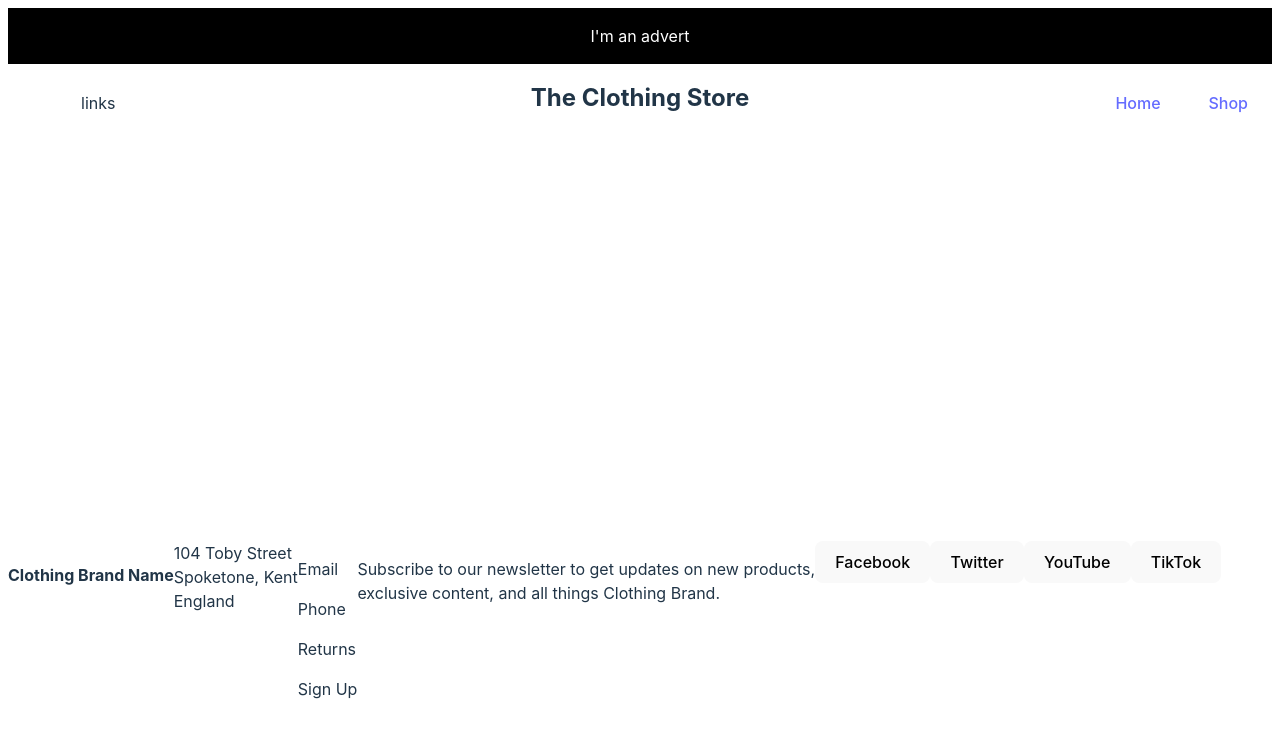
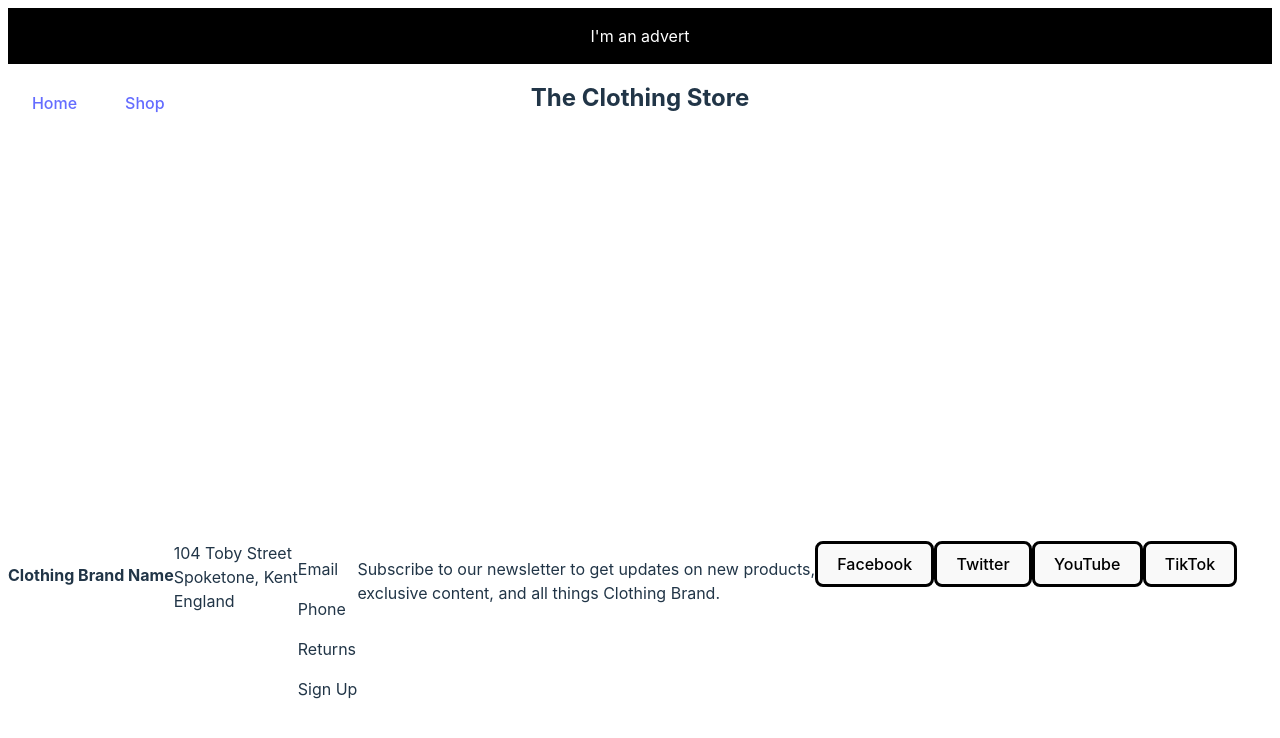
Before and after one commit to malcomcrab/react-shopping-cart, a React (Vite) app: page / in a window 1280 px wide. Shown: the top 738 px of the page. Built offline with nearby package versions, Linux system fonts and the light colour scheme.

Commit message:
Added full basket display component. Filled with placeholder elements

```diff
--- a/src/App.css
+++ b/src/App.css
@@ -6,6 +6,16 @@
   grid-row: 2;
   grid-template-columns: 1fr 1fr 1fr 1fr;
   grid-template-rows: 1fr 1fr;
+}
+
+.product-display-card{
+  display: flex;
+  border: solid;
+  flex-direction: column;
+  justify-content: center;
+  align-items: center;
+  text-align: center;
+  padding:1em;
 }
 
 #homepage-body {
@@ -27,3 +37,12 @@ h1 {
   display: flex;
   flex-direction: row;
 }
+
+#checkout-basket-container{
+  position:fixed;
+  right:0;
+  z-index: 4;
+  background-color: wheat;
+  width:45%;
+  height:100%;
+}
--- /dev/null
+++ b/src/components/FullBasketDisplay.jsx
@@ -0,0 +1,40 @@
+
+/*
+
+Title
+Total Items in basket (display)
+List of items:
+    -Title
+    -Pic
+    -Total Ordered
+    -Individual Price
+    -Update total to order (input + submit button)
+    -Delete total of item from basket
+Subtotal display
+Checkout button
+Clear all items button
+
+
+*/
+
+function FullBasketDisplay(){
+
+    return(
+        <div id="checkout-basket-container">
+            <div id="basket-header">
+                <h3>Shopping Cart:</h3>
+                <button>Hide Basket</button>
+
+            </div>
+            <p>Total items goes here:</p>
+            <p>Order List goes here:</p>
+
+            <div id="basket-controls">
+                <button>Checkout</button>
+                <button>Clear All</button>
+            </div>
+        </div>
+    )
+}
+
+export default FullBasketDisplay;
--- a/src/components/Header.jsx
+++ b/src/components/Header.jsx
@@ -7,18 +7,22 @@ function Header({ basketItems, basketSubtotal }) {
         <p>I'm an advert</p>
       </div>
 
-      <div className={styles.links}>
-        {basketItems && <p>Basket: {basketItems.length}</p>
-        }
-        {basketItems && <p>Total: £ {basketSubtotal.toFixed(2)} </p>}
-        <p>links</p>
-      </div>
+      <Navbar className={styles.navbar} />
 
       <div className={styles.title}>
         <h1 id="main-title">The Clothing Store</h1>
       </div>
 
-      <Navbar className={styles.navbar} />
+      <div className={styles.headerBasket}>
+        {basketItems && <p>Basket: {basketItems.length}</p>
+        }
+        {basketItems && <p>Total: £ {basketSubtotal.toFixed(2)} </p>}
+
+      </div>
+
+
+
+
     </div>
   );
 }
--- a/src/components/ProductDisplayTemplate.jsx
+++ b/src/components/ProductDisplayTemplate.jsx
@@ -19,11 +19,11 @@ function ProductDisplayTemplate({ productApiData, basketItems, setBasketItems})
     <div className="product-display-card">
       <img height="auto" width="200" src={productApiData.image} />
       <h5>{productApiData.title}</h5>
-      <p>{productApiData.price.toFixed(2)}</p>
+      <p>£{productApiData.price.toFixed(2)}</p>
       <input name={'add-total'} type="number" onChange={(e)=> setTotalProduct(e.target.value)}
 value={totalProduct} ></input>
       <button onClick={handleAddToBasketClick} value={totalProduct}
-       >Add To Basket</button>
+       >+</button>
     </div>
   );
 }
--- a/src/css-modules/Header.module.css
+++ b/src/css-modules/Header.module.css
@@ -22,13 +22,12 @@
   text-align: center;
 }
 
-.links {
+.headerBasket {
   display: flex;
-  flex-direction: row;
-  justify-content: space-around;
+  flex-direction: column;
   align-items: center;
   grid-row: 2;
-  grid-column: 1;
+  grid-column: 3;
   padding: none;
 }
 
@@ -38,6 +37,6 @@
   justify-content: space-around;
   align-items: center;
   grid-row: 2;
-  grid-column: 3;
+  grid-column: 1;
   padding: none;
 }
--- a/src/index.css
+++ b/src/index.css
@@ -59,5 +59,6 @@ button:focus-visible {
   }
   button {
     background-color: #f9f9f9;
+    border: solid;
   }
 }
--- a/src/pages/ShopPage.jsx
+++ b/src/pages/ShopPage.jsx
@@ -3,6 +3,7 @@ import Header from "../components/Header"
 import InfoBar from "../components/InfoBar"
 import ProductsDisplay from "../components/ProductsDisplay"
 import { useState } from "react"
+import FullBasketDisplay from "../components/FullBasketDisplay"
 
 
 
@@ -33,6 +34,7 @@ function ShopPage(){
             basketItems={basketItems}
             setBasketItems={setBasketItems}
         />
+        <FullBasketDisplay />
         <InfoBar />
         </div>
     )
```
Also changed, not shown: 1 other file (tests, documents, lock files or other folders).
